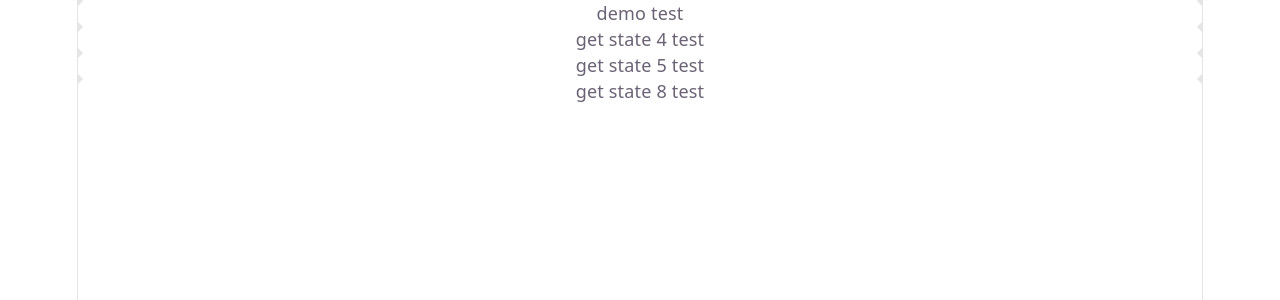
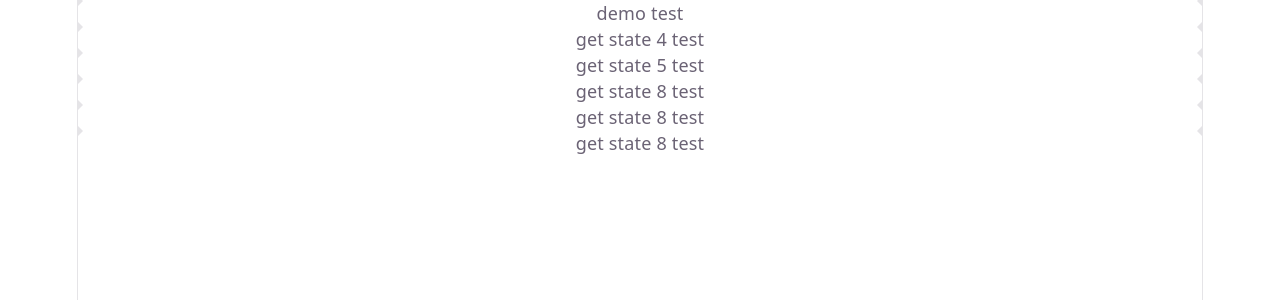
Before and after one commit to Balram72/my-app, a React (Vite) app in the folder my-app/: page / in a window 1280 px wide. Shown: the top 300 px of the page. Built offline with nearby package versions, Linux system fonts and the light colour scheme.

Commit message:
Updated home page text today

```diff
--- a/my-app/src/App.jsx
+++ b/my-app/src/App.jsx
@@ -10,6 +10,9 @@ function App() {
        <div className="ticks"> get state 4 test</div>
         <div className="ticks"> get state 5 test</div>
           <div className="ticks"> get state 8 test</div>
+                    <div className="ticks"> get state 8 test</div>
+          <div className="ticks"> get state 8 test</div>
+
 
 
 
```
